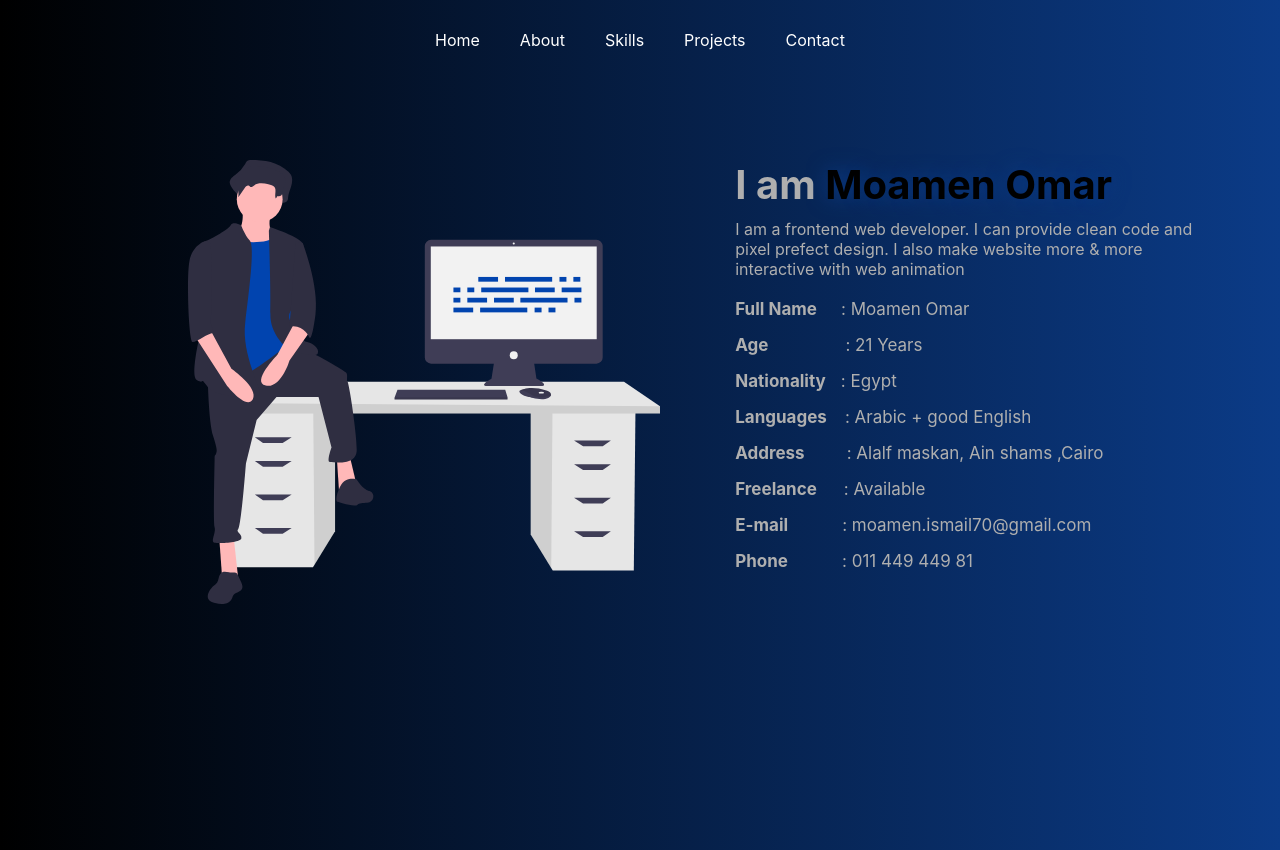
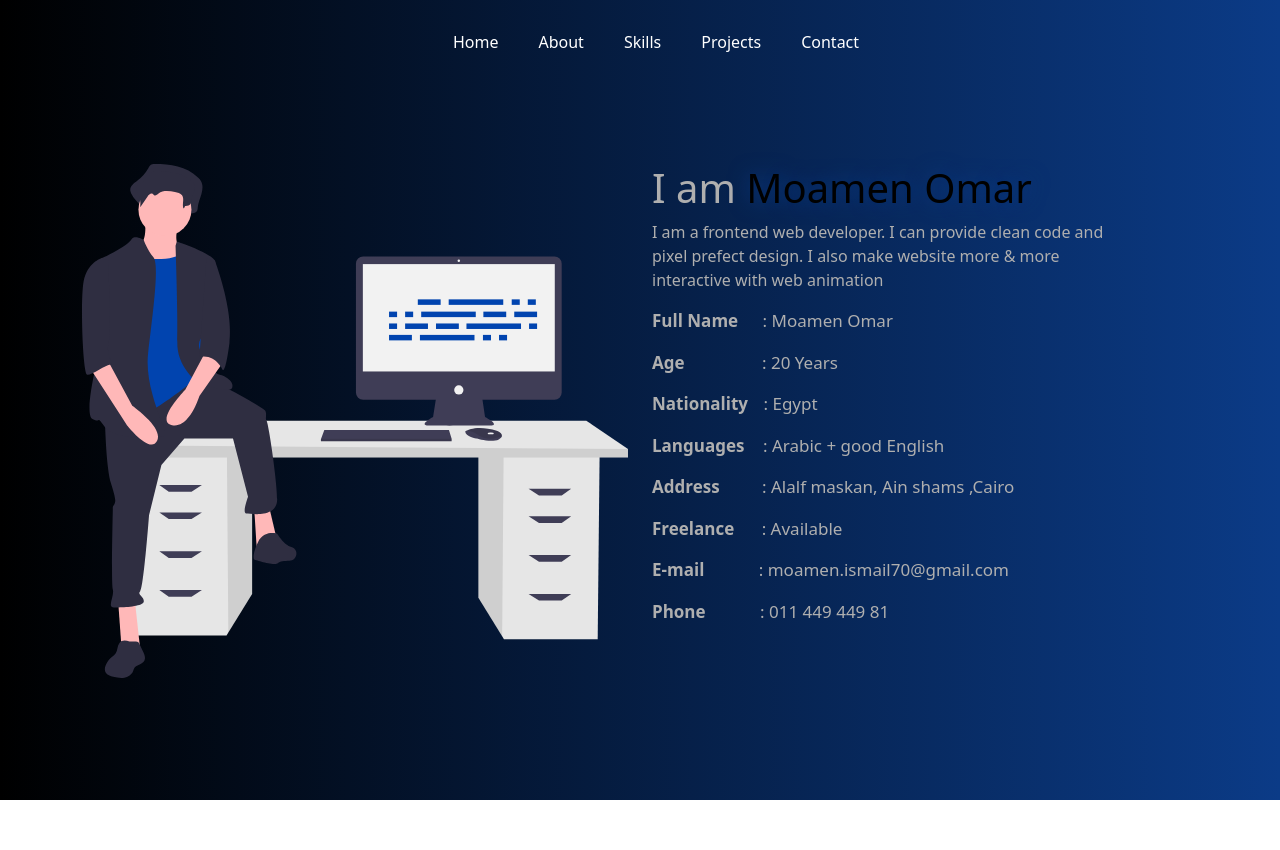
Before and after one commit to moamen2020/portfolio, a React (Create React App) app: page /about in a window 1280 px wide. After the commit the page ends 800 px from the top, so only its background shows below. Built offline with nearby package versions, Linux system fonts and the light colour scheme.

Commit message:
Add Bootstrap-5

```diff
--- a/package.json
+++ b/package.json
@@ -6,8 +6,10 @@
     "@testing-library/jest-dom": "^5.16.2",
     "@testing-library/react": "^12.1.3",
     "@testing-library/user-event": "^13.5.0",
+    "bootstrap": "^5.1.3",
     "framer-motion": "^6.2.8",
     "react": "^17.0.2",
+    "react-bootstrap": "^2.1.2",
     "react-dom": "^17.0.2",
     "react-router-dom": "^6.2.1",
     "react-scripts": "5.0.0",
--- a/src/Pages/About/About.css
+++ b/src/Pages/About/About.css
@@ -1,35 +1,22 @@
-/* Start About */
-
 .container {
-  height: 80vh;
-  margin: 100px;
-  display: flex;
-  justify-content: space-around;
-}
-
-.image {
-  width: 50%;
+  margin-top: 100px;
 }
 
 .image img {
   width: 100%;
 }
 
-.info {
+.information {
   color: #afafaf;
 }
 
-.info > h2 {
+.information > h2 {
   font-size: 40px;
 }
 
-.info > h2 > span {
+.information > h2 > span {
   color: #000;
   text-shadow: 0px 0px 20px #0b3b86;
-}
-
-.info > p {
-  margin: 10px 0 20px;
 }
 
 .inf {
@@ -71,57 +58,3 @@
 .str-8 {
   padding-right: 50px;
 }
-
-@media (max-width: 576px) {
-  .container {
-    flex-direction: column;
-    margin: 50px 50px 150px;
-
-  }
-
-  .image {
-    width: 100%;
-    margin-bottom: 10px;
-  }
-  .information {
-    margin-left: 25px;
-  }
-  .information > h2 > span {
-    font-size: 40px;
-    text-shadow: 0px 0px 20px #0b3b86;
-  }
-}
-
-
-
-@media (min-width: 577px) {
-  .container {
-    margin: 50px;
-    flex-direction: column;
-  }
-  .image {
-    width: 50%;
-    margin-left: 100px;
-  }
-
-  .image img {
-    width: 100%;
-  }
-
-  .information {
-    color: #afafaf;
-    margin-left: 100px;
-  }
-}
-
-
-@media (min-width: 767px) {
-  .container {
-    flex-direction: row;
-    margin-top: 100px;
-  }
-  .image {
-    width: 40%;
-  }
-}
-/* End About */
--- a/src/Pages/About/About.js
+++ b/src/Pages/About/About.js
@@ -2,10 +2,14 @@ import React from "react";
 import img from "../../assets/img.svg";
 import { motion } from "framer-motion";
 import './About.css'
+import { Container, Row, Col } from 'react-bootstrap'
+import "bootstrap/dist/css/bootstrap.min.css";
 
 const About = () => {
   return (
-    <div className="container">
+    <Container>
+      <Row className="justify-content-md-center">
+        <Col sm={12} md={6} >
           <motion.div
             className="image"
             initial={{ x: "-100vw" }}
@@ -14,13 +18,17 @@ const About = () => {
           >
             <img src={img} alt="img" />
           </motion.div>
+        </Col>
+        <Col sm={12} md={6}>
           <motion.div
-        className="info"
+            class="information"
             initial={{ x: "100vw" }}
             animate={{ x: 0 }}
             transition={{ delay: 0.5, type: "spring", stiffness: 50 }}
           >
-          <h2>I am <span>Moamen Omar</span></h2>
+            <h2>
+              I am <span>Moamen Omar</span>
+            </h2>
             <p>
               I am a frontend web developer. I can provide clean code and <br />
               pixel prefect design. I also make website more & more <br />
@@ -30,7 +38,7 @@ const About = () => {
               <strong class="str-1">Full Name </strong> : Moamen Omar
             </span>
             <span class="inf">
-              <strong class="str-2">Age </strong> : 21 Years
+              <strong class="str-2">Age </strong> : 20 Years
             </span>
             <span class="inf">
               <strong class="str-3">Nationality </strong> : Egypt
@@ -52,7 +60,9 @@ const About = () => {
               <strong class="str-8">Phone </strong> : 011 449 449 81
             </span>
           </motion.div>
-    </div>
+        </Col>
+      </Row>
+    </Container>
   );
 };
 
```
Also changed, not shown: 1 other file (tests, documents, lock files or other folders). Lines whose indentation alone changed are shown as unchanged.
